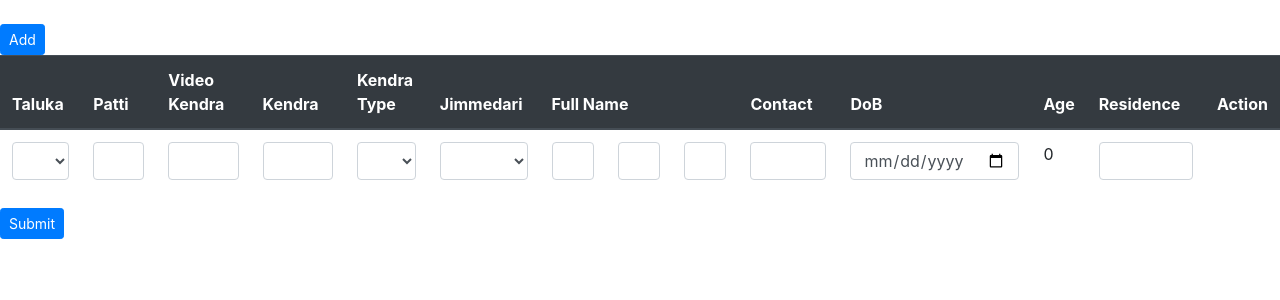
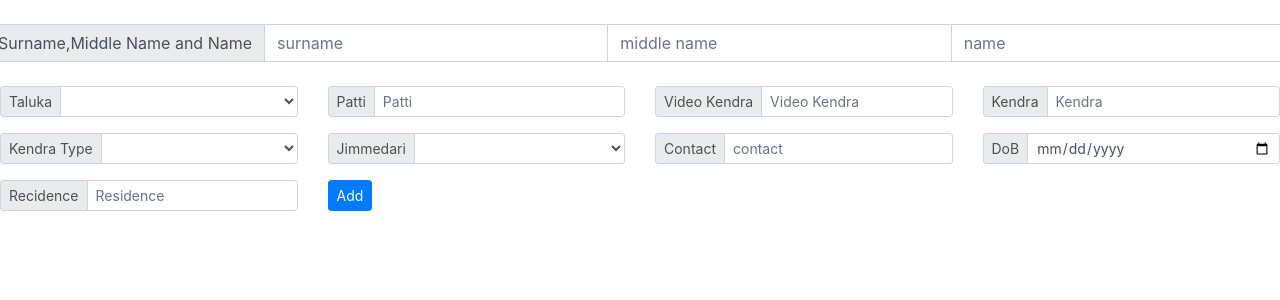
Before and after one commit to tsreenath198/usktools, an Angular app in the folder yk-parent/yk-web/src/main/web/: page /d-milan in a window 1280 px wide. Shown: the top 300 px of the page. Built offline with nearby package versions, Linux system fonts and the light colour scheme.

Commit message:
Redesigned UI

```diff
--- a/yk-parent/yk-web/src/main/web/src/app/d-milan/d-milan.component.html
+++ b/yk-parent/yk-web/src/main/web/src/app/d-milan/d-milan.component.html
@@ -1,5 +1,133 @@
-<div class=" mt-4">
-  <button class="btn btn-primary btn-sm" (click)="addToList()">Add</button>
+<br>
+<div class="row">
+  <div class="input-group">
+    <div class="input-group-prepend">
+      <span class="input-group-text" id="">Surname,Middle Name and Name</span>
+    </div>
+    <input type="text" class="form-control" [(ngModel)]="ykCurrData.surname" placeholder="surname" />
+    <input type="text" class="form-control" [(ngModel)]="ykCurrData.middleName" placeholder="middle name" />
+    <input type="text" class="form-control" [(ngModel)]="ykCurrData.name" placeholder="name" />
+  </div>
+</div>
+<br>
+<div class="row">
+  <div class="input-group input-group-sm mb-3 col-sm-3">
+    <div class="input-group-prepend">
+      <span class="input-group-text" id="inputGroup-sizing-sm">Taluka</span>
+    </div>
+    <select class="form-control" [(ngModel)]="ykCurrData.taluka" aria-placeholder="Taluka">
+      <option *ngFor="let tl of thalukaList">{{tl}}</option>
+    </select>
+  </div>
+  <div class="input-group input-group-sm mb-3 col-sm-3">
+    <div class="input-group-prepend">
+      <span class="input-group-text" id="inputGroup-sizing-sm">Patti</span>
+    </div>
+    <input class="form-control" type="text" [(ngModel)]="ykCurrData.patti" placeholder="Patti" />
+  </div>
+  <div class="input-group input-group-sm mb-3 col-sm-3">
+    <div class="input-group-prepend">
+      <span class="input-group-text" id="inputGroup-sizing-sm">Video Kendra</span>
+    </div>
+    <input class="form-control" [(ngModel)]="ykCurrData.videoKendra" placeholder="Video Kendra" />
+  </div>
+  <div class="input-group input-group-sm mb-3 col-sm-3">
+    <div class="input-group-prepend">
+      <span class="input-group-text" id="inputGroup-sizing-sm">Kendra</span>
+    </div>
+    <input class="form-control" [(ngModel)]="ykCurrData.kendra" placeholder="Kendra" />
+  </div>
+</div>
+
+
+<div class="row">
+  <div class="input-group input-group-sm mb-3 col-sm-3">
+    <div class="input-group-prepend">
+      <span class="input-group-text" id="inputGroup-sizing-sm">Kendra Type</span>
+    </div>
+    <select class="form-control col" [(ngModel)]="ykCurrData.kendraType">
+      <option *ngFor="let ktl of kendraTypeList">{{ktl}}</option>
+    </select>
+  </div>
+  <div class="input-group input-group-sm mb-3 col-sm-3">
+    <div class="input-group-prepend">
+      <span class="input-group-text" id="inputGroup-sizing-sm">Jimmedari</span>
+    </div>
+    <select class="form-control col" [(ngModel)]="ykCurrData.jimmedari" placeholder="Jimmedari">
+      <option *ngFor="let jl of jimmedariList">{{jl}}</option>
+    </select>
+  </div>
+  <div class="input-group input-group-sm mb-3 col-sm-3">
+    <div class="input-group-prepend">
+      <span class="input-group-text" id="inputGroup-sizing-sm">Contact</span>
+    </div>
+    <input type="text" class="form-control col" [(ngModel)]="ykCurrData.contact" placeholder="contact" />
+  </div>
+  <div class="input-group input-group-sm mb-3 col-sm-3">
+    <div class="input-group-prepend">
+      <span class="input-group-text" id="inputGroup-sizing-sm">DoB</span>
+    </div>
+    <input type="date" class="form-control col" [(ngModel)]="ykCurrData.dob" (change)="getDob(ykCurrData)"
+      placeholder="dob" />
+  </div>
+</div>
+
+
+<div class="row">
+  <div class="input-group input-group-sm mb-3 col-sm-3">
+    <div class="input-group-prepend">
+      <span class="input-group-text" id="inputGroup-sizing-sm">Recidence</span>
+    </div>
+    <input class="form-control" [(ngModel)]="ykCurrData.residence" placeholder="Residence" />
+  </div>
+  <div class="input-group input-group-sm mb-3 col-sm-3">
+    <button class="btn btn-primary btn-sm" (click)="addToList()">Add</button>
+  </div>
+</div>
+
+
+
+
+<br>
+ <div class=" mt-4" style="align-content: center;">
+  <!--<div class="form-group">
+    <div class="row">
+
+      <input class="form-control col-sm-3" type="text" [(ngModel)]="ykCurrData.patti" placeholder="Patti" />
+
+      <input class="form-control col-sm-3" [(ngModel)]="ykCurrData.videoKendra" placeholder="Video Kendra" />
+    </div>
+
+
+    <form class="row">
+      <input class="form-control col" [(ngModel)]="ykCurrData.kendra" placeholder="Kendra" />
+
+      kendraType:<select class="form-control col" [(ngModel)]="ykCurrData.kendraType" placeholder="kendra type:">
+        <option *ngFor="let ktl of kendraTypeList">{{ktl}}</option>
+      </select>
+
+      Jimmedari:<select class="form-control col" [(ngModel)]="ykCurrData.jimmedari" placeholder="Jimmedari">
+        <option *ngFor="let jl of jimmedariList">{{jl}}</option>
+      </select>
+    </form>
+    <br>
+    <form class="row"><span class="col">
+        <input type="text" class="form-control" [(ngModel)]="ykCurrData.surname" placeholder="surname" />
+        <input type="text" class="form-control" [(ngModel)]="ykCurrData.middleName" placeholder="middle name" />
+        <input type="text" class="form-control" [(ngModel)]="ykCurrData.name" placeholder="name" />
+      </span>
+
+      <input type="text" class="form-control col" [(ngModel)]="ykCurrData.contact" placeholder="contact" />
+
+      Date of Birth:<input type="date" class="form-control col" [(ngModel)]="ykCurrData.dob"
+        (change)="getDob(ykCurrData)" placeholder="dob" />
+    </form>
+
+    <form class="form-inline">
+      <input class="form-control" [(ngModel)]="ykCurrData.residence" placeholder="Residence" />
+      <button class="btn btn-primary btn-sm" (click)="addToList()">Add</button></form>
+  </div> -->
+  <!-- <button class="btn btn-primary btn-sm" (click)="addToList()">Add</button> -->
   <table class="table" id="table_id" *ngIf="ykList.length">
     <thead class="thead-dark">
       <tr>
@@ -21,71 +149,71 @@
       <tr *ngFor="let yk of ykList;let i = index;let f= first;let l= last">
 
         <td>
-          <span *ngIf="i !== 0">{{yk.taluka}}</span>
-          <span *ngIf="i === 0">
+          <span>{{yk.taluka}}</span>
+          <!-- <span *ngIf="i === 0">
             <select class="form-control" [(ngModel)]="yk.taluka">
               <option *ngFor="let tl of thalukaList">{{tl}}</option>
             </select>
-          </span>
+          </span> -->
         </td>
         <td>
-          <span *ngIf="i !== 0">{{yk.patti}}</span>
-          <span *ngIf="i === 0"><input class="form-control" [(ngModel)]="yk.patti" /></span>
+          <span>{{yk.patti}}</span>
+          <!-- <span *ngIf="i === 0"><input class="form-control" [(ngModel)]="yk.patti" /></span> -->
         </td>
         <td>
-          <span *ngIf="i !== 0">{{yk.videoKendra}}</span>
-          <span *ngIf="i === 0"><input class="form-control" [(ngModel)]="yk.videoKendra" /></span>
+          <span>{{yk.videoKendra}}</span>
+          <!-- <span *ngIf="i === 0"><input class="form-control" [(ngModel)]="yk.videoKendra" /></span> -->
         </td>
         <td>
-          <span *ngIf="i !== 0">{{yk.kendra}}</span>
-          <span *ngIf="i === 0"><input class="form-control" [(ngModel)]="yk.kendra" /></span>
+          <span>{{yk.kendra}}</span>
+          <!-- <span *ngIf="i === 0"><input class="form-control" [(ngModel)]="yk.kendra" /></span> -->
         </td>
         <td>
-          <span *ngIf="i !== 0">{{yk.kendraType}}</span>
-          <span *ngIf="i === 0">
+          <span>{{yk.kendraType}}</span>
+          <!-- <span *ngIf="i === 0">
             <select class="form-control" [(ngModel)]="yk.kendraType">
               <option *ngFor="let ktl of kendraTypeList">{{ktl}}</option>
             </select>
-          </span>
+          </span> -->
         </td>
         <td>
-          <span *ngIf="i !== 0">{{yk.jimmedari}}</span>
-          <span *ngIf="i === 0">
+          <span>{{yk.jimmedari}}</span>
+          <!-- <span *ngIf="i === 0">
             <select class="form-control" [(ngModel)]="yk.jimmedari">
               <option *ngFor="let jl of jimmedariList">{{jl}}</option>
             </select>
-          </span>
+          </span> -->
         </td>
         <td>
-          <span *ngIf="i !== 0">{{yk.surname}}</span>
-          <span *ngIf="i === 0"><input class="form-control" [(ngModel)]="yk.surname" /></span>
+          <span>{{yk.surname}}</span>
+          <!-- <span *ngIf="i === 0"><input class="form-control" [(ngModel)]="yk.surname" /></span> -->
         </td>
         <td>
-          <span *ngIf="i !== 0">{{yk.middleName}}</span>
-          <span *ngIf="i === 0"><input class="form-control" [(ngModel)]="yk.middleName" /></span>
+          <span>{{yk.middleName}}</span>
+          <!-- <span *ngIf="i === 0"><input class="form-control" [(ngModel)]="yk.middleName" /></span> -->
         </td>
         <td>
-          <span *ngIf="i !== 0">{{yk.name}}</span>
-          <span *ngIf="i === 0"><input class="form-control" [(ngModel)]="yk.name" /></span>
+          <span>{{yk.name}}</span>
+          <!-- <span *ngIf="i === 0"><input class="form-control" [(ngModel)]="yk.name" /></span> -->
         </td>
         <td>
-          <span *ngIf="i !== 0">{{yk.contact}}</span>
-          <span *ngIf="i === 0"><input class="form-control" [(ngModel)]="yk.contact" /></span>
+          <span>{{yk.contact}}</span>
+          <!-- <span *ngIf="i === 0"><input class="form-control" [(ngModel)]="yk.contact" /></span> -->
         </td>
         <td>
-          <span *ngIf="i !== 0">{{yk.dob | date}}</span>
-          <span *ngIf="i === 0"><input type="date" class="form-control" [(ngModel)]="yk.dob"
-              (change)="getDob(yk)" /></span>
+          <span>{{yk.dob | date}}</span>
+          <!-- <span *ngIf="i === 0"><input type="date" class="form-control" [(ngModel)]="yk.dob"
+              (change)="getDob(yk)" /></span> -->
         </td>
         <td>
           <span>{{yk.age}}</span>
         </td>
         <td>
-          <span *ngIf="i !== 0">{{yk.residence}}</span>
-          <span *ngIf="i === 0"><input class="form-control" [(ngModel)]="yk.residence" /></span>
+          <span>{{yk.residence}}</span>
+          <!-- <span *ngIf="i === 0"><input class="form-control" [(ngModel)]="yk.residence" /></span> -->
         </td>
         <td>
-          <button type="button" (click)="delete(i)" *ngIf="i !== 0" class="btn btn-primary btn-sm">Delete</button>
+          <button type="button" (click)="delete(i)" class="btn btn-primary btn-sm">Delete</button>
         </td>
       </tr>
     </tbody>
--- a/yk-parent/yk-web/src/main/web/src/app/d-milan/d-milan.component.ts
+++ b/yk-parent/yk-web/src/main/web/src/app/d-milan/d-milan.component.ts
@@ -12,7 +12,7 @@ export class DMilanComponent implements OnInit {
 
 
   public ykList: DmilanModel[] = [];
-  public ykCurrData: DmilanModel;
+  public ykCurrData: DmilanModel = <DmilanModel>{ name: "", age: 0, contact: "", dob: new Date(), jimmedari: "", kendra: "", kendraType: "", middleName: "", patti: "", residence: "", surname: "", taluka: "", videoKendra: "" };;
   public selectedIndex: number = 0;
   public kendraTypeList = ["YK","DPC"];
   public jimmedariList = ["Sanchalak","Sahasanchalak"];
@@ -20,12 +20,11 @@ export class DMilanComponent implements OnInit {
   public thalukaList = ["Armoor","Bheemgal","Bodhan","Banswada","Kamareddy","Domakonda","Nizamabad","Yellareddy","Madnoor"];
   constructor(private clientHttp: HttpService, private router:Router) { }
   ngOnInit() {
-    this.addToList();
   }
   addToList() {
-    this.selectedIndex = 0;
+    this.ykList.unshift(this.ykCurrData);
     this.ykCurrData = <DmilanModel>{ name: "", age: 0, contact: "", dob: new Date(), jimmedari: "", kendra: "", kendraType: "", middleName: "", patti: "", residence: "", surname: "", taluka: "", videoKendra: "" };
-    this.ykList.unshift(this.ykCurrData);
+
     console.log(this.ykList);
   }
   delete(index): void {
```
